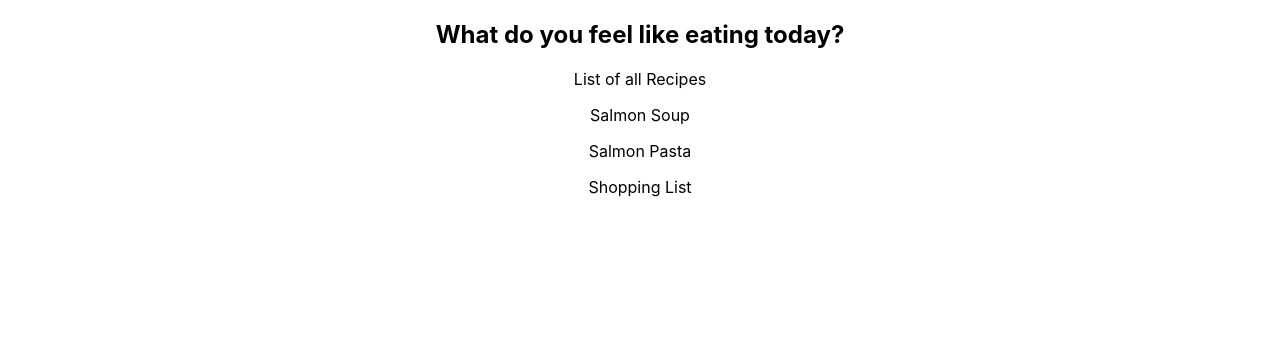
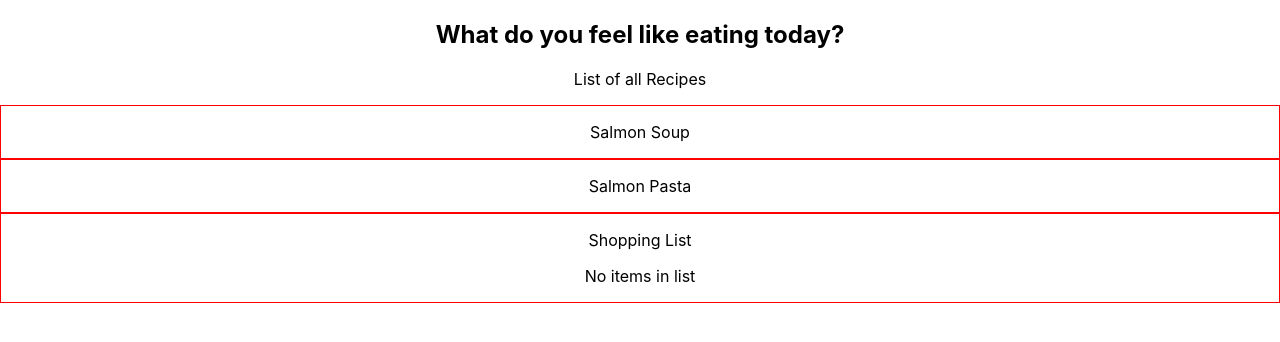
Before and after one commit to pankaj-pant/recipe-planner-frontend, a React (Create React App) app: page / in a window 1280 px wide. Shown: the top 342 px of the page. Built offline with nearby package versions, Linux system fonts and the light colour scheme.

Commit message:
items adding to list

```diff
--- a/src/Recipe.js
+++ b/src/Recipe.js
@@ -1,20 +1,17 @@
 import React, {useState} from 'react';
 
-const Recipe = ({name, ingredients}) => {
+const Recipe = ({name, ingredients, addToList}) => {
     const [show, setShow] = useState(false)
     const showIngredients = () => {
         console.log(`Listing ingredients for ${name}`)
         setShow(!show)
     }
 
-    const addIngredientsToShoppingList = () => {
-        console.log("Add Ingredients to Shopping List button clicked")
-    }
     return(
-        <div>
+        <div style={{border: "1px solid red"}}>
             <p onClick={showIngredients}>{name}</p>
             {show ? (<div><p>Ingredients:</p>
-                <button onClick={addIngredientsToShoppingList}>Add Ingredients to Shopping List</button>
+                <button onClick={() => addToList(ingredients)}>Add Ingredients to Shopping List</button>
             {ingredients.map(ingredient => <p key={ingredient.id}>{ingredient.item}</p>)}</div>) : null}
         </div>
     )
--- a/src/Recipes.js
+++ b/src/Recipes.js
@@ -1,14 +1,22 @@
-import React from 'react';
+import React, {useState} from 'react';
 import Recipe from './Recipe'
 import db from './Recipes.json'
 import ShoppingList from './ShoppingList'
 
 const Recipes = () => {
+    const [items, setItems] = useState([])
+    const addToList = (ingredients) => {
+        console.log("Add Ingredients to Shopping List button clicked")
+        console.log(ingredients)
+        const updatedItems = items.concat(ingredients)
+        setItems(updatedItems)
+
+    }
     return(
         <div>
             <p>List of all Recipes</p>
-            {db.recipes.map(recipe => <Recipe key={recipe.id} name={recipe.dish} ingredients={recipe.ingredients}/>)}
-            <ShoppingList />
+            {db.recipes.map(recipe => <Recipe key={recipe.id} name={recipe.dish} ingredients={recipe.ingredients} addToList={addToList}/>)}
+            <ShoppingList items={items}/>
         </div>
     )
 }
--- a/src/ShoppingList.js
+++ b/src/ShoppingList.js
@@ -1,9 +1,14 @@
 import React from 'react';
 
-const ShoppingList = () => {
+const ShoppingList = ({items}) => {
     return (
-        <div>
+        <div style={{border: "1px solid red"}}>
             <p>Shopping List</p>
+            {items.length === 0 ? <p>No items in list</p> : (
+                <div>
+                    <p>Items added to list</p>
+                    {items.map(item => <p key={item.id}>{item.item}</p>)}
+            </div>)}
         </div>
     )
 }
```
